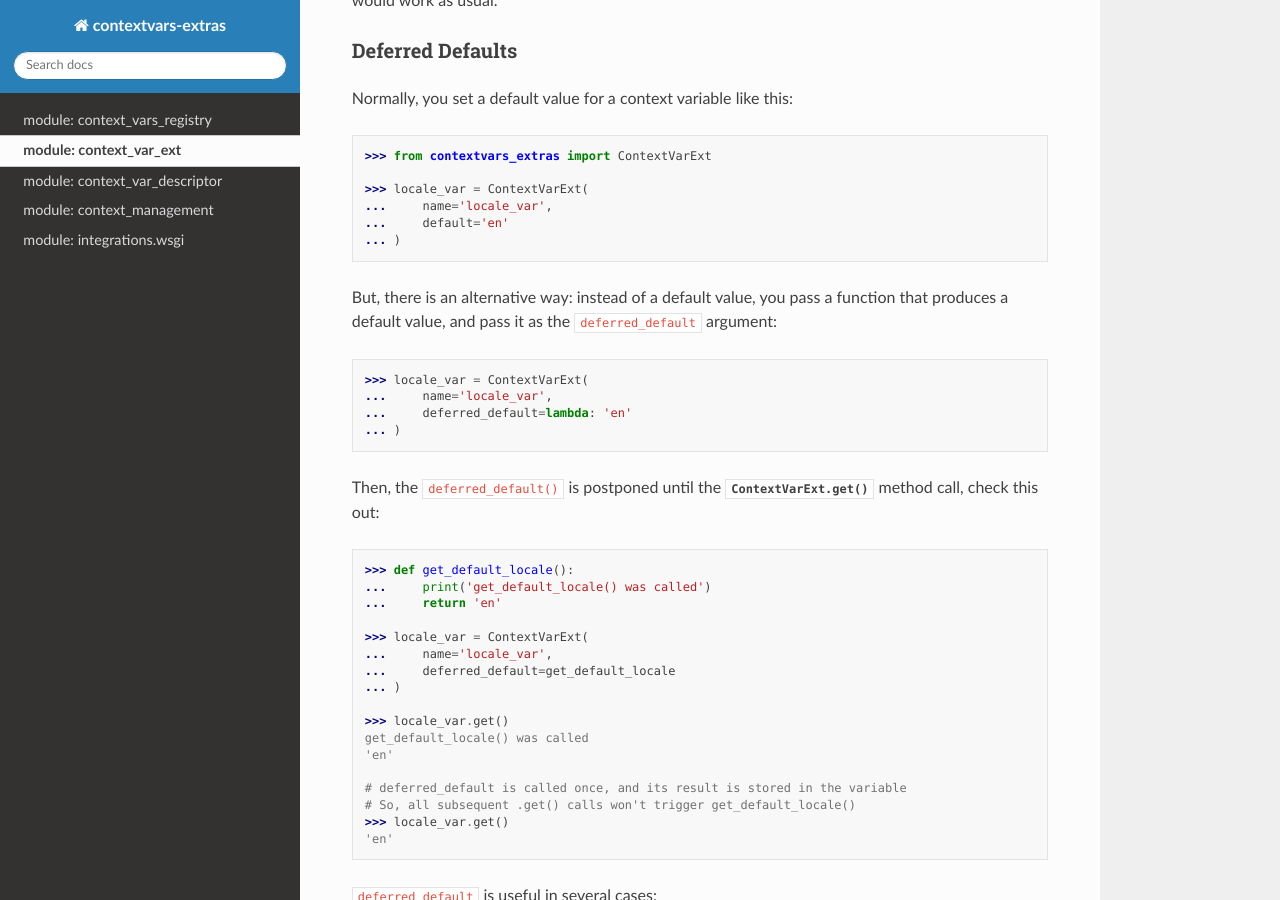
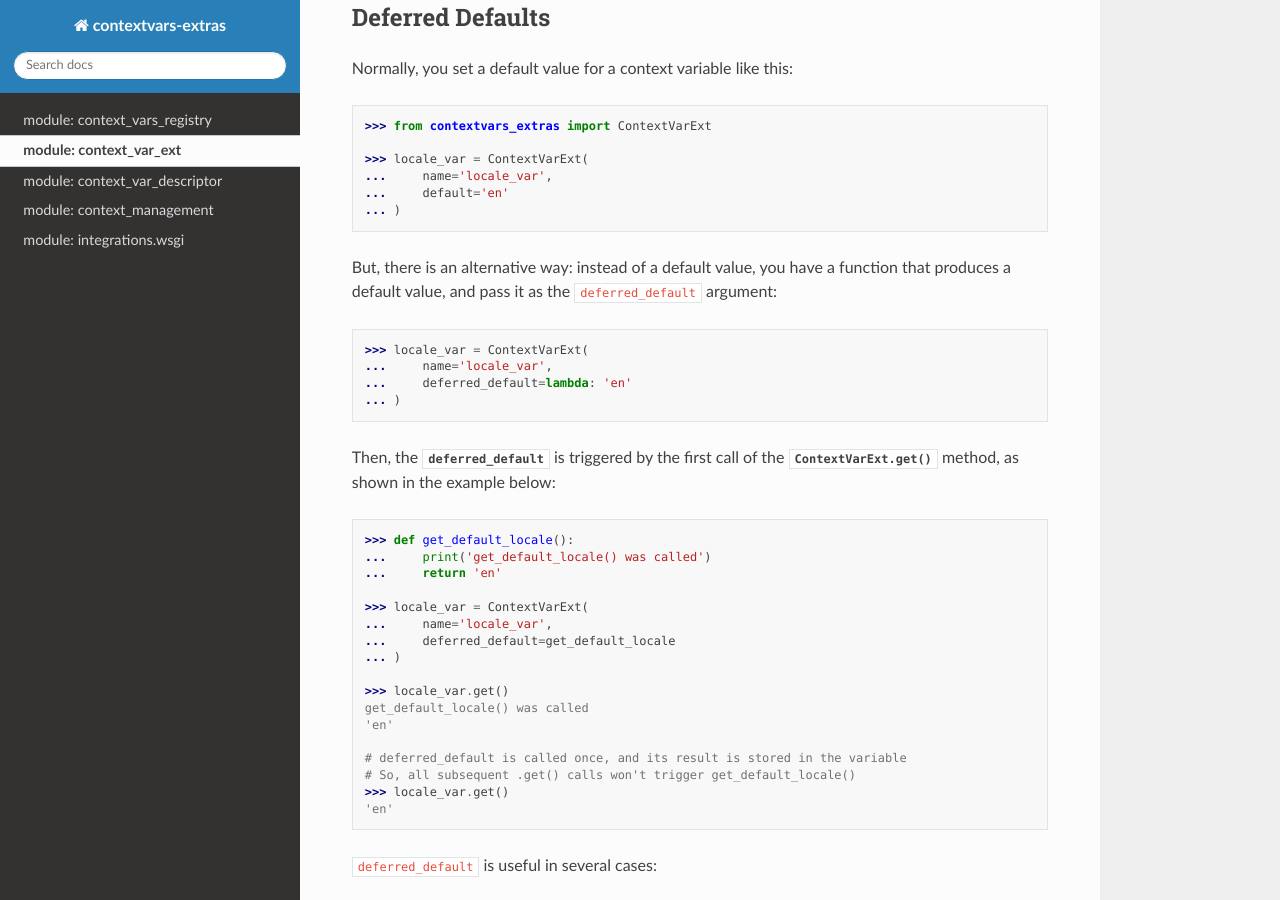
Before and after one commit to vdmit11/contextvars-registry, a Sphinx documentation site: the page built from docs/context_var_ext.rst, in a window 1280 px wide and 900 px high, scrolled down 1272 px. Built offline with Sphinx 7.4.7 and the Read the Docs theme 2.0.0, drawn with Linux system fonts in a browser that asks for light colours; some of the changed lines change nothing that is shown; some of the changed text lies outside the part shown.

Commit message:
doc: flatten structure of context_var_ext.rst page
Get rid if sub-sections, leaving only top-level sections.
This way it just reads better, at least to me.

Also, fix some minor errors in the text that I spotted randomly.

```diff
--- a/docs/context_var_ext.rst
+++ b/docs/context_var_ext.rst
@@ -1,17 +1,17 @@
 module: context_var_ext
 =======================
 
+This is documentation page for the module: :mod:`contextvars_extras.context_var_ext`
+
+The module contains `class ContextVarExt`_, and its helpers.
+
+.. contents:: Contents
+   :local:
+
 .. currentmodule:: contextvars_extras.context_var_ext
 
-Overview
---------
-
-This is documentation page for the module: :mod:`contextvars_extras.context_var_ext`
-
-.. contents::
-
-
-.. rubric:: API overview
+API summary
+-----------
 
 .. rubric:: `class ContextVarExt`_
 
@@ -47,8 +47,6 @@
    get_context_var_default
 
 
-
-
 class ContextVarExt
 -------------------
 
@@ -62,7 +60,7 @@
 
 
 Deferred Defaults
-^^^^^^^^^^^^^^^^^
+-----------------
 
 Normally, you set a default value for a context variable like this::
 
@@ -73,7 +71,7 @@
   ...     default='en'
   ... )
 
-But, there is an alternative way: instead of a default value, you pass a function
+But, there is an alternative way: instead of a default value, you have a function
 that produces a default value, and pass it as the ``deferred_default`` argument::
 
   >>> locale_var = ContextVarExt(
@@ -81,8 +79,8 @@
   ...     deferred_default=lambda: 'en'
   ... )
 
-Then, the ``deferred_default()`` is postponed until the :meth:`ContextVarExt.get` method
-call, check this out::
+Then, the :data:`~ContextVarExt.deferred_default` is triggered by the first
+call of the :meth:`ContextVarExt.get` method, as shown in the example below::
 
   >>> def get_default_locale():
   ...     print('get_default_locale() was called')
@@ -128,7 +126,7 @@
 
 
 Value Deletion
-^^^^^^^^^^^^^^
+--------------
 
 Python's :mod:`contextvars` module has a limitation:
 you cannot delete value stored in a :class:`~contextvars.ContextVar`.
@@ -207,7 +205,7 @@
 
 
 Underlying ContextVar object
-^^^^^^^^^^^^^^^^^^^^^^^^^^^^
+----------------------------
 
 When you create a new :class:`ContextVarExt`, it automatically creates
 a new :class:`~contexvars.ContextVar` object, which can be reached via the
@@ -242,7 +240,7 @@
 
 
 Performance Tips
-^^^^^^^^^^^^^^^^
+----------------
 
 One feature of Python's :mod:`contextvars` module is that it is written in C,
 so you may expect low performance overhead out of the box.
@@ -299,14 +297,8 @@
 you will get the same performance as the lower-level :class:`contextvars.ContextVar` implementation.
 
 
-ContextVarExt API reference
-^^^^^^^^^^^^^^^^^^^^^^^^^^^
-
-.. autoclass:: contextvars_extras.context_var_ext.ContextVarExt
-
-
-other members of the module
----------------------------
+API reference
+-------------
 
 .. automodule:: contextvars_extras.context_var_ext
-   :exclude-members: ContextVarExt
+   :members: ContextVarExt
```
